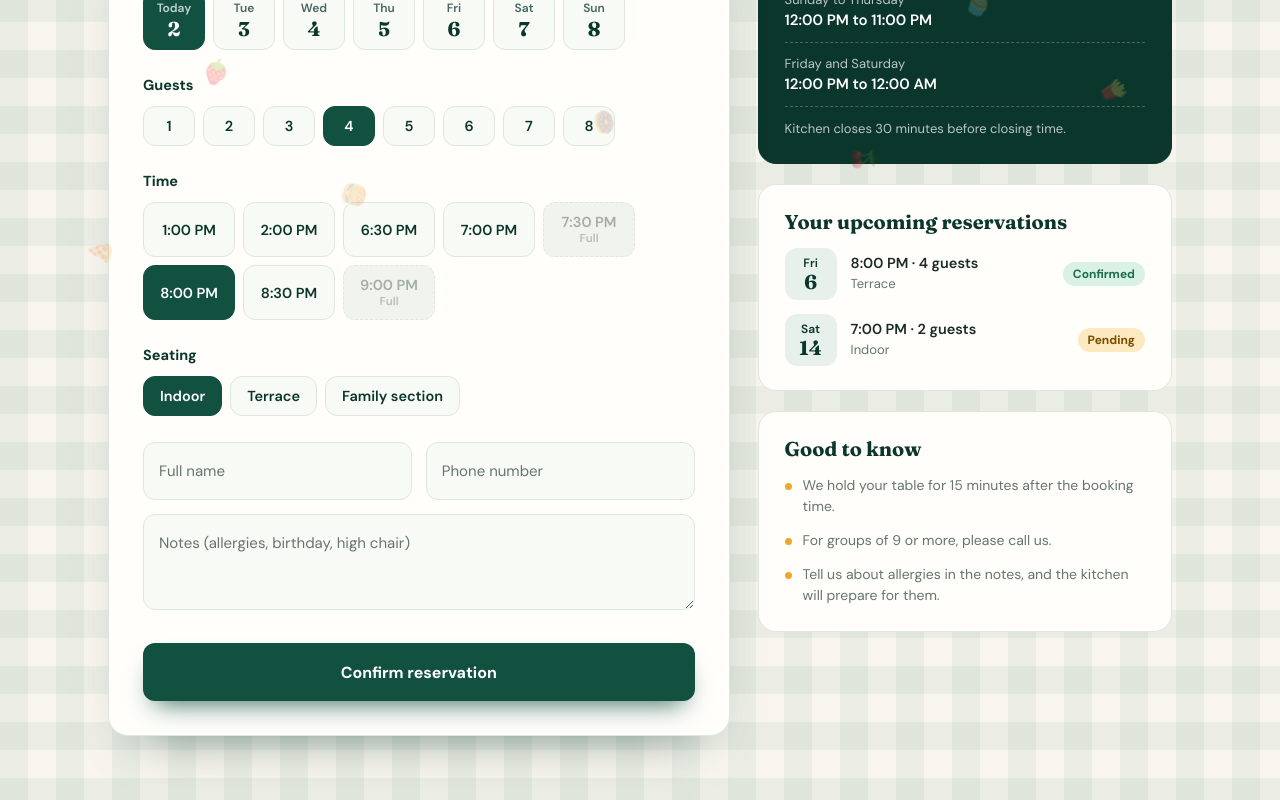
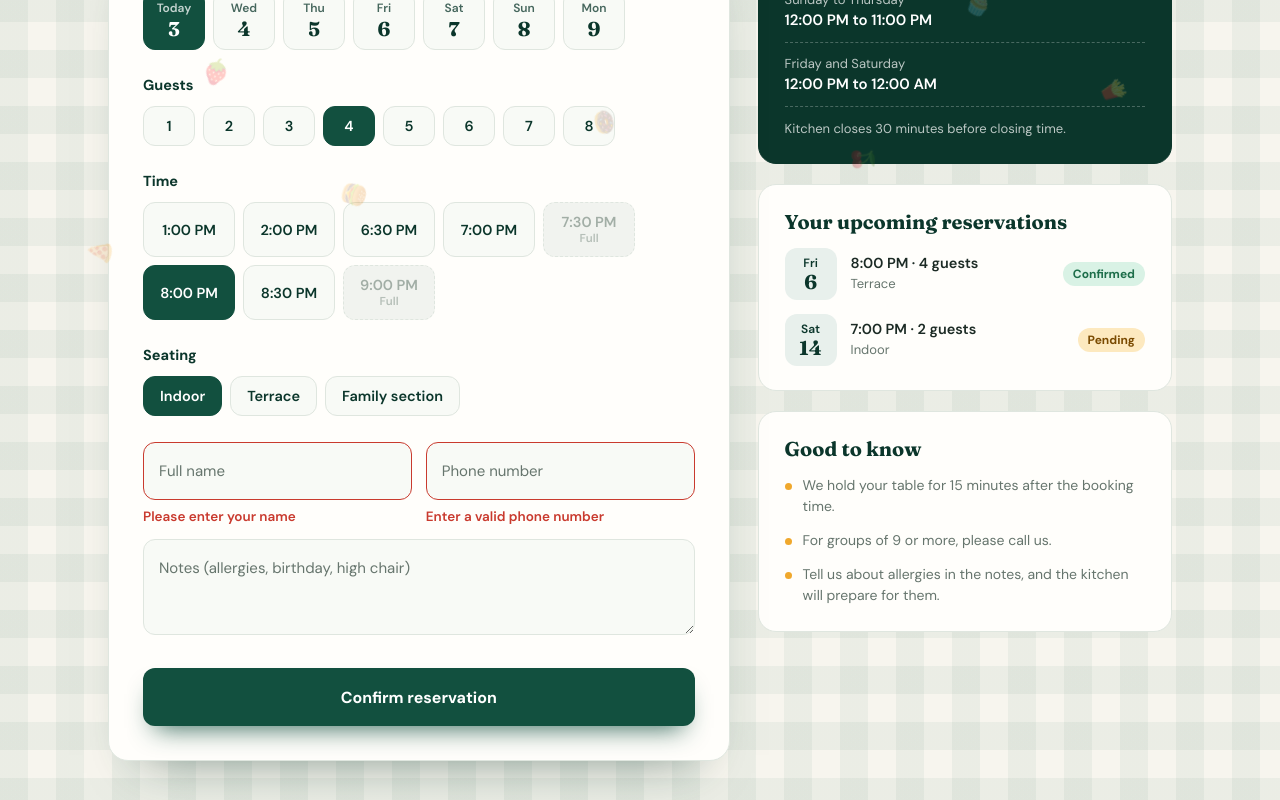
Before and after one commit to saifjarrar/saif-restaurant-frontend, an Angular app: page /layout/reservation in a window 1280 px wide. Both pictures are taken after a click on the button "Confirm reservation". Shown: the part 302-1102 px from the top of the page. Built offline with nearby package versions, Linux system fonts and the light colour scheme.

Commit message:
add reservation form connected to the API"

```diff
--- a/src/app/pages/reservation/reservation.css
+++ b/src/app/pages/reservation/reservation.css
@@ -163,3 +163,21 @@
 @media (prefers-reduced-motion: reduce) {
   *, *::before, *::after { animation: none !important; transition: none !important; }
 }
+/* Add at the end of reservation.css */
+
+/* red border on a field that was touched and is wrong */
+.field input.ng-invalid.ng-touched {
+  border-color: var(--error);
+}
+
+.error-text {
+  margin-top: 8px;
+  font-size: 13.5px;
+  font-weight: 600;
+  color: var(--error);
+}
+
+/* the message from the server, above the confirm button */
+.server-error { margin-top: 20px; }
+
+.btn:disabled { opacity: .6; cursor: not-allowed; transform: none; }
--- a/src/app/pages/reservation/reservation.html
+++ b/src/app/pages/reservation/reservation.html
@@ -5,100 +5,124 @@
   </header>
 
   <div class="layout">
-    <!-- Booking form (static, choices work with CSS only) -->
-    <section class="booking" aria-label="Book a table">
+    <!-- Booking form (reactive) -->
+    <section class="booking" aria-label="Book a table" [formGroup]="form">
       <div class="group">
         <h2>Day</h2>
         <div class="chips days">
-          <input class="pick" type="radio" name="day" id="day-1" checked />
-          <label for="day-1"><small>Today</small><b>2</b></label>
-          <input class="pick" type="radio" name="day" id="day-2" />
-          <label for="day-2"><small>Tue</small><b>3</b></label>
-          <input class="pick" type="radio" name="day" id="day-3" />
-          <label for="day-3"><small>Wed</small><b>4</b></label>
-          <input class="pick" type="radio" name="day" id="day-4" />
-          <label for="day-4"><small>Thu</small><b>5</b></label>
-          <input class="pick" type="radio" name="day" id="day-5" />
-          <label for="day-5"><small>Fri</small><b>6</b></label>
-          <input class="pick" type="radio" name="day" id="day-6" />
-          <label for="day-6"><small>Sat</small><b>7</b></label>
-          <input class="pick" type="radio" name="day" id="day-7" />
-          <label for="day-7"><small>Sun</small><b>8</b></label>
+          @for (day of days; track day.value) {
+            <input
+              class="pick"
+              type="radio"
+              formControlName="date"
+              [value]="day.value"
+              [id]="'day-' + day.value"
+            />
+            <label [attr.for]="'day-' + day.value">
+              <small>{{ day.weekday }}</small>
+              <b>{{ day.number }}</b>
+            </label>
+          }
         </div>
       </div>
 
       <div class="group">
         <h2>Guests</h2>
         <div class="chips guests">
-          <input class="pick" type="radio" name="guests" id="g-1" />
-          <label for="g-1">1</label>
-          <input class="pick" type="radio" name="guests" id="g-2" />
-          <label for="g-2">2</label>
-          <input class="pick" type="radio" name="guests" id="g-3" />
-          <label for="g-3">3</label>
-          <input class="pick" type="radio" name="guests" id="g-4" checked />
-          <label for="g-4">4</label>
-          <input class="pick" type="radio" name="guests" id="g-5" />
-          <label for="g-5">5</label>
-          <input class="pick" type="radio" name="guests" id="g-6" />
-          <label for="g-6">6</label>
-          <input class="pick" type="radio" name="guests" id="g-7" />
-          <label for="g-7">7</label>
-          <input class="pick" type="radio" name="guests" id="g-8" />
-          <label for="g-8">8</label>
+          @for (n of guestOptions; track n) {
+            <input
+              class="pick"
+              type="radio"
+              formControlName="guests"
+              [value]="n"
+              [id]="'guests-' + n"
+            />
+            <label [attr.for]="'guests-' + n">{{ n }}</label>
+          }
         </div>
       </div>
 
       <div class="group">
         <h2>Time</h2>
         <div class="chips times">
-          <input class="pick" type="radio" name="time" id="t-1" />
-          <label for="t-1">1:00 PM</label>
-          <input class="pick" type="radio" name="time" id="t-2" />
-          <label for="t-2">2:00 PM</label>
-          <input class="pick" type="radio" name="time" id="t-3" />
-          <label for="t-3">6:30 PM</label>
-          <input class="pick" type="radio" name="time" id="t-4" />
-          <label for="t-4">7:00 PM</label>
-          <input class="pick" type="radio" name="time" id="t-5" disabled />
-          <label for="t-5">7:30 PM<small>Full</small></label>
-          <input class="pick" type="radio" name="time" id="t-6" checked />
-          <label for="t-6">8:00 PM</label>
-          <input class="pick" type="radio" name="time" id="t-7" />
-          <label for="t-7">8:30 PM</label>
-          <input class="pick" type="radio" name="time" id="t-8" disabled />
-          <label for="t-8">9:00 PM<small>Full</small></label>
+          @for (slot of times; track slot.value) {
+            <input
+              class="pick"
+              type="radio"
+              formControlName="time"
+              [value]="slot.value"
+              [id]="'time-' + slot.value"
+              [attr.disabled]="slot.full ? true : null"
+            />
+            <label [attr.for]="'time-' + slot.value">
+              {{ slot.value }}
+              @if (slot.full) {
+                <small>Full</small>
+              }
+            </label>
+          }
         </div>
       </div>
 
       <div class="group">
         <h2>Seating</h2>
         <div class="chips area">
-          <input class="pick" type="radio" name="area" id="a-1" checked />
-          <label for="a-1">Indoor</label>
-          <input class="pick" type="radio" name="area" id="a-2" />
-          <label for="a-2">Terrace</label>
-          <input class="pick" type="radio" name="area" id="a-3" />
-          <label for="a-3">Family section</label>
+          @for (option of seatingOptions; track option) {
+            <input
+              class="pick"
+              type="radio"
+              formControlName="seating"
+              [value]="option"
+              [id]="'seat-' + option"
+            />
+            <label [attr.for]="'seat-' + option">{{ option }}</label>
+          }
         </div>
       </div>
 
       <div class="group two-fields">
         <div class="field">
-          <input type="text" id="res-name" placeholder=" " autocomplete="name" />
+          <input
+            type="text"
+            id="res-name"
+            formControlName="name"
+            placeholder=" "
+            autocomplete="name"
+          />
           <label for="res-name">Full name</label>
+          @if (form.controls.name.touched && form.controls.name.invalid) {
+            <p class="error-text">Please enter your name</p>
+          }
         </div>
+
         <div class="field">
-          <input type="tel" id="res-phone" placeholder=" " autocomplete="tel" />
+          <input
+            type="tel"
+            id="res-phone"
+            formControlName="phone"
+            placeholder=" "
+            autocomplete="tel"
+          />
           <label for="res-phone">Phone number</label>
+          @if (form.controls.phone.touched && form.controls.phone.invalid) {
+            <p class="error-text">Enter a valid phone number</p>
+          }
         </div>
+
+        <!-- Not connected yet: the backend does not save notes -->
         <div class="field wide">
           <textarea id="res-notes" rows="3" placeholder=" "></textarea>
           <label for="res-notes">Notes (allergies, birthday, high chair)</label>
         </div>
       </div>
 
-      <button class="btn" type="button">Confirm reservation</button>
+      @if (errorMessage()) {
+        <p class="error-text server-error">{{ errorMessage() }}</p>
+      }
+
+      <button class="btn" type="button" [disabled]="isSending()" (click)="confirm()">
+        {{ isSending() ? 'Sending...' : 'Confirm reservation' }}
+      </button>
     </section>
 
     <!-- Side -->
--- a/src/app/pages/reservation/reservation.ts
+++ b/src/app/pages/reservation/reservation.ts
@@ -1,9 +1,96 @@
-import { Component } from '@angular/core';
+import { Component, inject, signal } from '@angular/core';
+import { FormBuilder, ReactiveFormsModule, Validators } from '@angular/forms';
+import { Router } from '@angular/router';
+import { DashboardService } from '../../services/dashboard-service/dashboard-service';
 
 @Component({
-  imports: [],
   selector: 'app-reservation',
+  imports: [ReactiveFormsModule],
+  templateUrl: './reservation.html',
   styleUrl: './reservation.css',
-  templateUrl: './reservation.html',
 })
-export class Reservation {}
+export class Reservation {
+  private fb = inject(FormBuilder);
+  private router = inject(Router);
+  private dashboardService = inject(DashboardService);
+
+  isSending = signal(false);
+
+  errorMessage = signal('');
+
+  days = this.buildDays();
+
+  guestOptions = [1, 2, 3, 4, 5, 6, 7, 8];
+
+  times = [
+    { value: '1:00 PM', full: false },
+    { value: '2:00 PM', full: false },
+    { value: '6:30 PM', full: false },
+    { value: '7:00 PM', full: false },
+    { value: '7:30 PM', full: true },
+    { value: '8:00 PM', full: false },
+    { value: '8:30 PM', full: false },
+    { value: '9:00 PM', full: true },
+  ];
+
+  seatingOptions = ['Indoor', 'Terrace', 'Family section'];
+
+  form = this.fb.nonNullable.group({
+    date: [this.days[0].value, Validators.required], // أول يوم = اليوم
+    guests: [4, [Validators.required, Validators.min(1), Validators.max(8)]],
+    time: ['8:00 PM', Validators.required],
+    seating: ['Indoor', Validators.required],
+    name: ['', Validators.required],
+
+    phone: ['', [Validators.required, Validators.pattern(/^[0-9+\s-]{7,15}$/)]],
+  });
+
+  private buildDays() {
+    const names = ['Sun', 'Mon', 'Tue', 'Wed', 'Thu', 'Fri', 'Sat'];
+    const result = [];
+
+    for (let i = 0; i < 7; i++) {
+      const day = new Date();
+      day.setDate(day.getDate() + i);
+
+      result.push({
+        value: this.toIsoDate(day),
+        weekday: i === 0 ? 'Today' : names[day.getDay()],
+        number: day.getDate(),
+      });
+    }
+
+    return result;
+  }
+
+  private toIsoDate(date: Date): string {
+    const year = date.getFullYear();
+    const month = String(date.getMonth() + 1).padStart(2, '0');
+    const day = String(date.getDate()).padStart(2, '0');
+    return `${year}-${month}-${day}`;
+  }
+
+  confirm() {
+    if (this.form.invalid) {
+      this.form.markAllAsTouched();
+      return;
+    }
+
+    const request = this.form.getRawValue();
+
+    this.isSending.set(true);
+    this.errorMessage.set('');
+
+    this.dashboardService.createReservation(request).subscribe({
+      next: () => {
+        this.isSending.set(false);
+        this.router.navigateByUrl('/layout/dashboard');
+      },
+
+      error: (err) => {
+        this.isSending.set(false);
+        this.errorMessage.set(err.error?.message ?? 'Something went wrong. Please try again.');
+      },
+    });
+  }
+}
--- a/src/app/services/dashboard-service/dashboard-service.ts
+++ b/src/app/services/dashboard-service/dashboard-service.ts
@@ -49,7 +49,13 @@ export interface DashboardData {
   tonightreservations: Reservation[];
   mostordered: MostOrdered[];
 }
-
+export interface CreateReservationRequest {
+  name: string;
+  phone: string;
+  date: string;
+  guests: number;
+  seating: string;
+}
 @Injectable({
   providedIn: 'root',
 })
@@ -67,4 +73,7 @@ export class DashboardService {
   createOrder(order: CreateOrderRequest): Observable<OrderTicket> {
     return this.http.post<OrderTicket>(`${this.baseUrl}/orders`, order);
   }
+  createReservation(reservation: CreateReservationRequest): Observable<Reservation> {
+    return this.http.post<Reservation>(`${this.baseUrl}/reservations`, reservation);
+  }
 }
```
